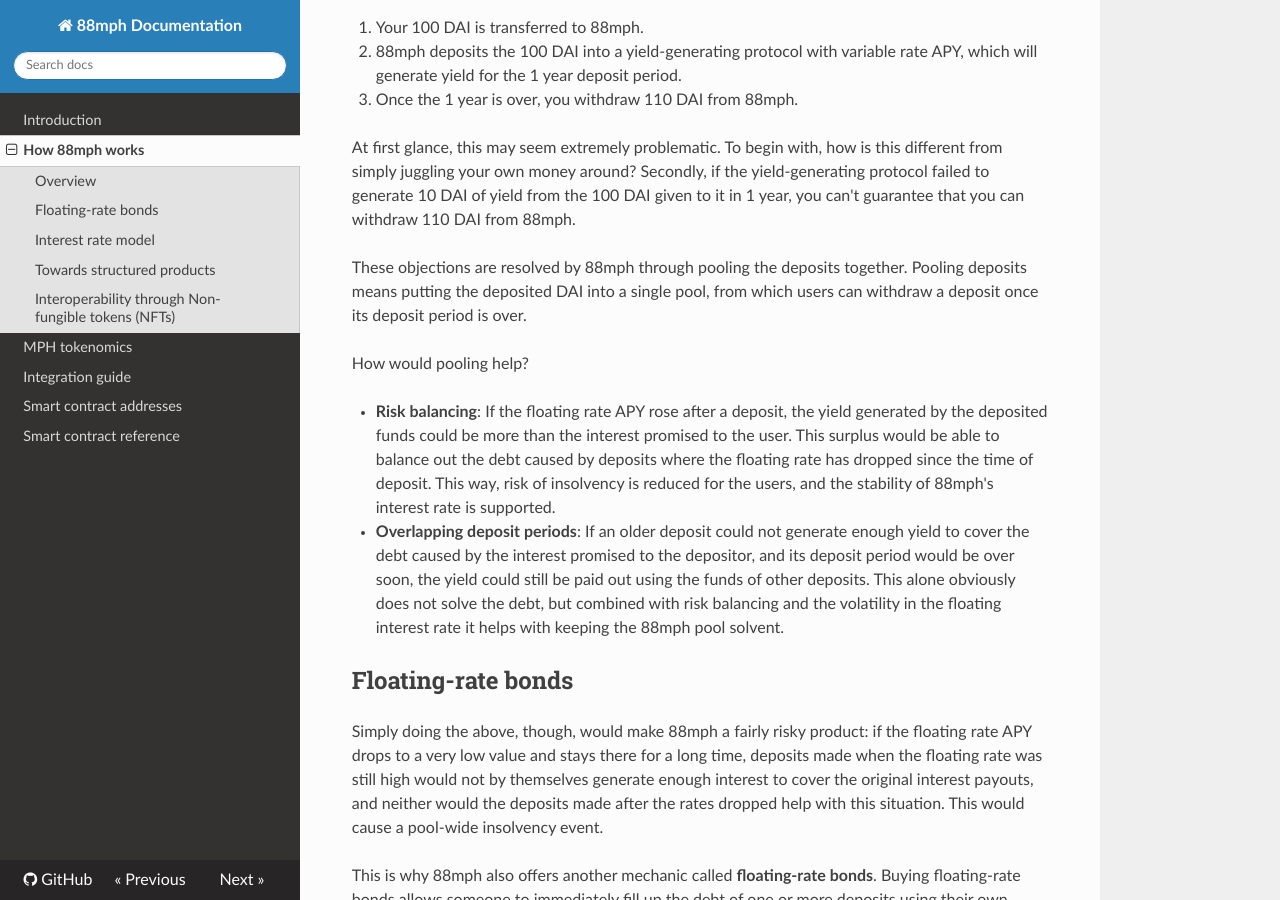
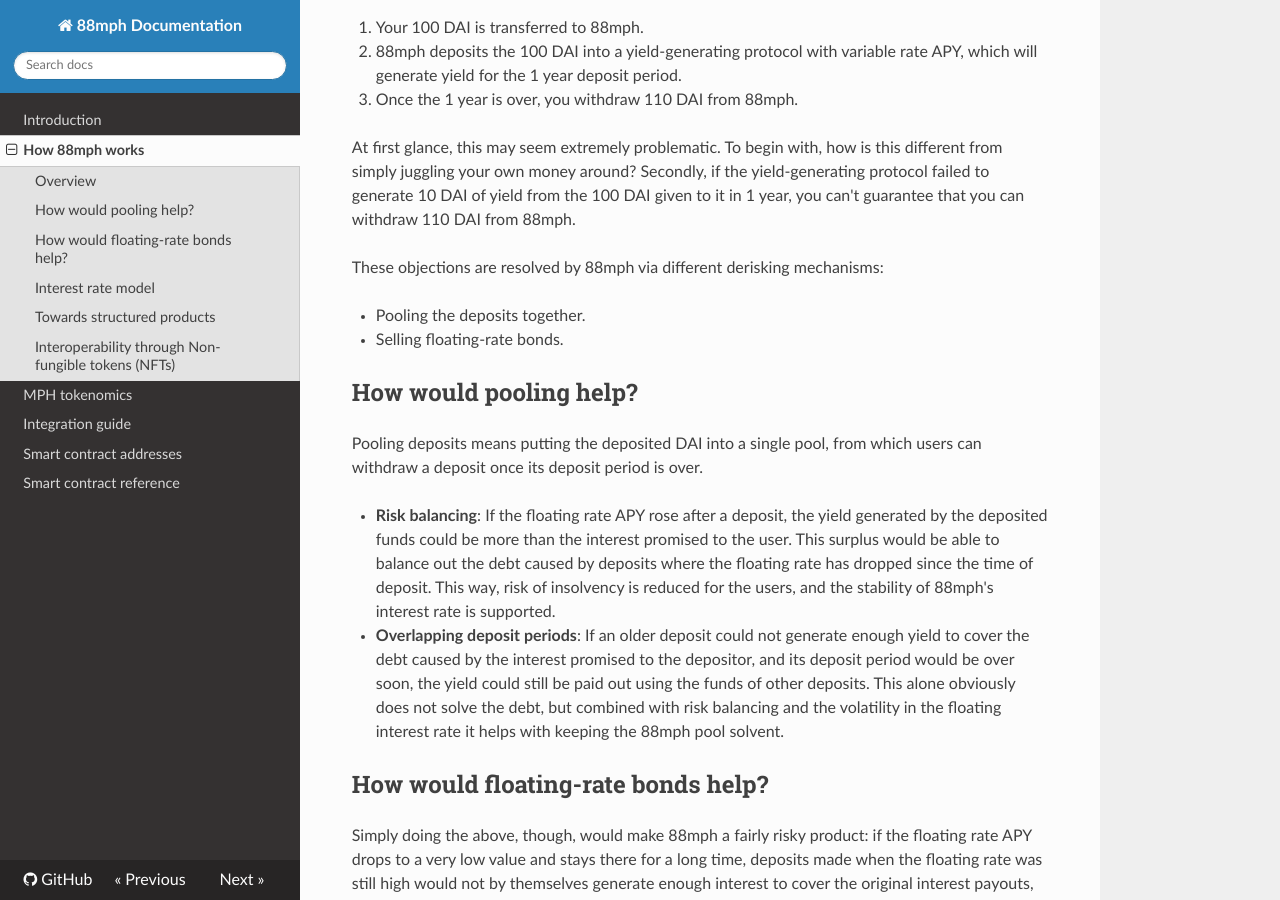
Before and after one commit to 88mphapp/docs, an MkDocs documentation site: the page built from docs/howitworks.md, in a window 1280 px wide and 900 px high, scrolled down 272 px. Built offline with MkDocs 1.6.1, drawn with Linux system fonts in a browser that asks for light colours; nearby versions of some CDN libraries.

```diff
--- a/docs/howitworks.md
+++ b/docs/howitworks.md
@@ -10,14 +10,19 @@
 
 At first glance, this may seem extremely problematic. To begin with, how is this different from simply juggling your own money around? Secondly, if the yield-generating protocol failed to generate 10 DAI of yield from the 100 DAI given to it in 1 year, you can't guarantee that you can withdraw 110 DAI from 88mph.
 
-These objections are resolved by 88mph through pooling the deposits together. Pooling deposits means putting the deposited DAI into a single pool, from which users can withdraw a deposit once its deposit period is over.
+These objections are resolved by 88mph via different derisking mechanisms:
 
-How would pooling help?
+- Pooling the deposits together.
+- Selling floating-rate bonds.
+
+## How would pooling help?
+
+Pooling deposits means putting the deposited DAI into a single pool, from which users can withdraw a deposit once its deposit period is over.
 
 - **Risk balancing**: If the floating rate APY rose after a deposit, the yield generated by the deposited funds could be more than the interest promised to the user. This surplus would be able to balance out the debt caused by deposits where the floating rate has dropped since the time of deposit. This way, risk of insolvency is reduced for the users, and the stability of 88mph's interest rate is supported.
 - **Overlapping deposit periods**: If an older deposit could not generate enough yield to cover the debt caused by the interest promised to the depositor, and its deposit period would be over soon, the yield could still be paid out using the funds of other deposits. This alone obviously does not solve the debt, but combined with risk balancing and the volatility in the floating interest rate it helps with keeping the 88mph pool solvent.
 
-## Floating-rate bonds
+##  How would floating-rate bonds help?
 
 Simply doing the above, though, would make 88mph a fairly risky product: if the floating rate APY drops to a very low value and stays there for a long time, deposits made when the floating rate was still high would not by themselves generate enough interest to cover the original interest payouts, and neither would the deposits made after the rates dropped help with this situation. This would cause a pool-wide insolvency event.
 
```
Also changed, not shown: docs/mph.md (+3 -1 lines).
